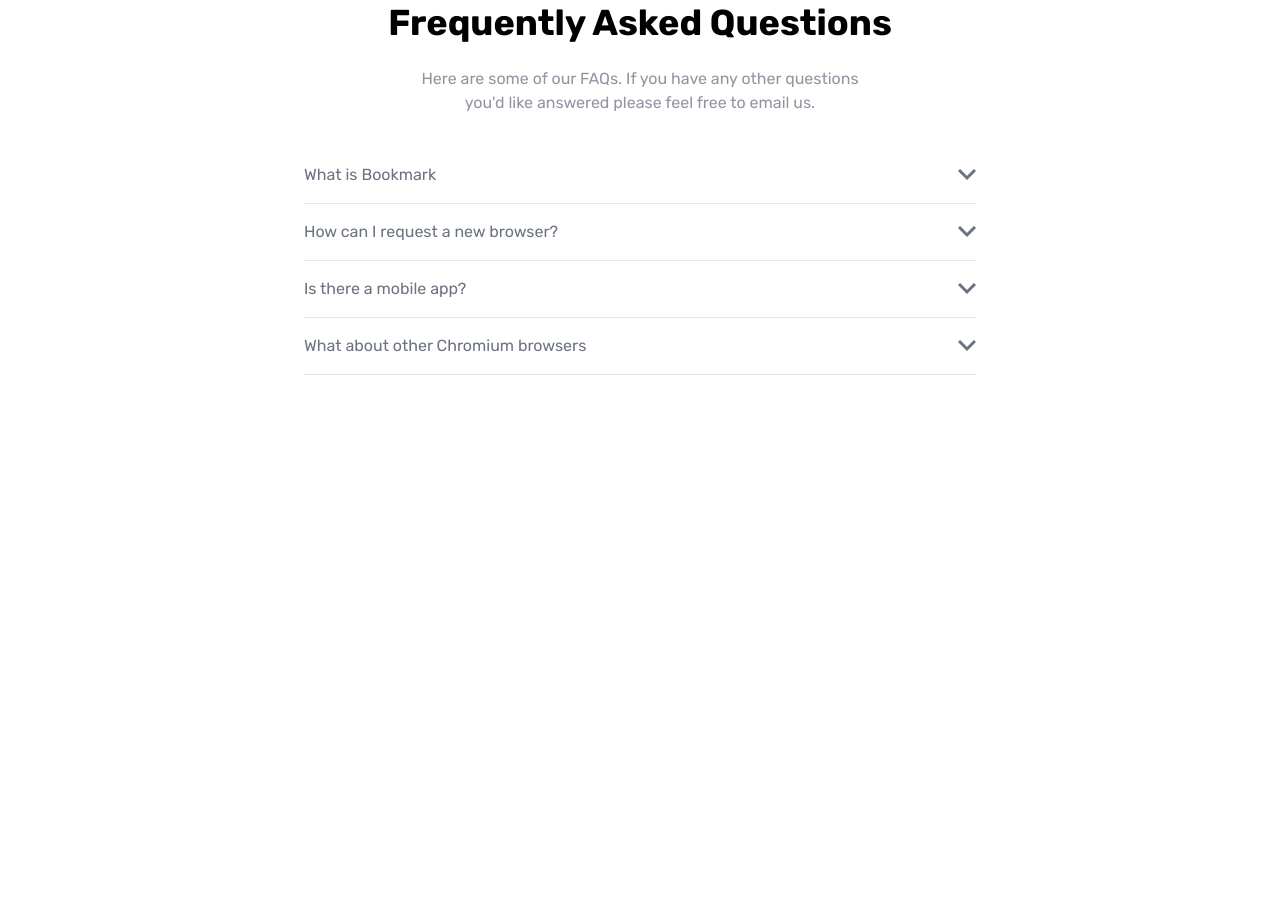
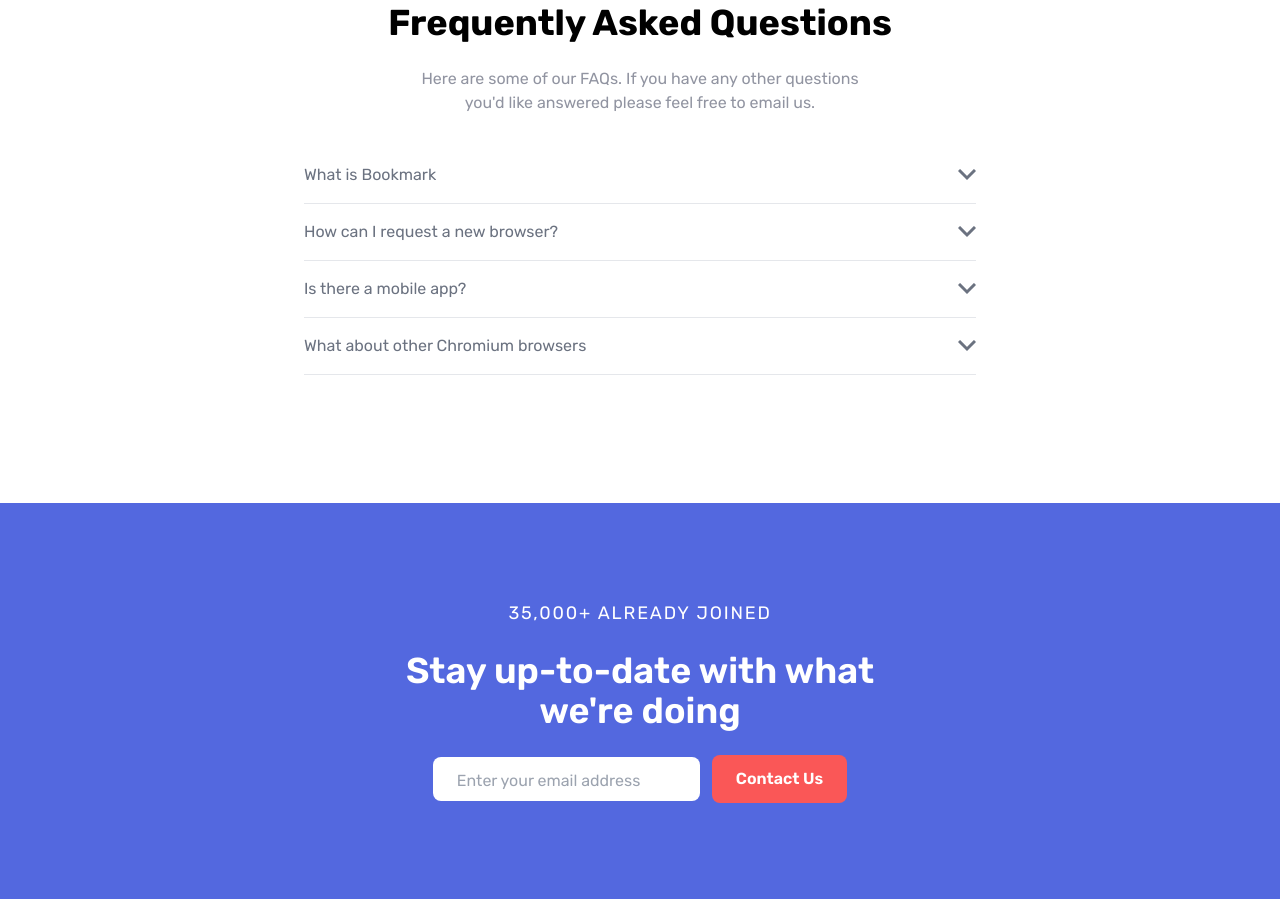
Before and after one commit to Meetkamal256/Bookmark-website, a website: page public/index.html in a window 1280 px wide. Shown: the part 2307-3206 px from the top of the page. Before the commit the page ends 2810 px from the top, so only its background shows below. Drawn offline with Linux system fonts and the light colour scheme.

Commit message:
newsletter section done

```diff
--- a/public/index.html
+++ b/public/index.html
@@ -509,7 +509,7 @@
               <div
                 class="transition duration-500 ease group-hover:text-red-500"
               >
-              What about other Chromium browsers
+                What about other Chromium browsers
               </div>
               <!-- Arrow -->
               <div
@@ -540,5 +540,33 @@
         </div>
       </div>
     </section>
+
+    <!-- Newsletter section -->
+    <section id="newsletter" class="bg-softBlue">
+      <div class="container mx-auto text-white text-center max-w-lg py-24">
+        <p class="text-lg uppercase mb-6 px-3 tracking-widest">
+          35,000+ ALREADY JOINED
+        </p>
+        <h2 class="text-3xl font-semibold px-3 mx-auto mb-6 md:text-4xl">
+          Stay up-to-date with what we're doing
+        </h2>
+
+        <!-- Form -->
+        <form
+          class="flex flex-col max-w-2xl items-start justify-center px-6 mx-auto text-base space-y-6 md:space-y-0 md:space-x-4 md:px-0 md:flex-row"
+        >
+          <!-- input and button container -->
+          <div
+            class="flex flex-col justify-between items-center mx-auto md:flex-row md:mx-0"
+          >
+            <input
+              type="text"
+              class="px-6 pt-3 pb-2 mb-4 rounded-lg border-1 border-white focus:outline-none md:mr-3 md:mb-0" placeholder="Enter your email address"
+            />
+            <input type="submit" class="inline-flex bg-softRed py-3 px-6 font-semibold text-center rounded-lg transform duration-200 hover:opacity-90 cursor-pointer" value="Contact Us">
+          </div>
+        </form>
+      </div>
+    </section>
   </body>
 </html>
```
Also changed, not shown: public/styles.css.
